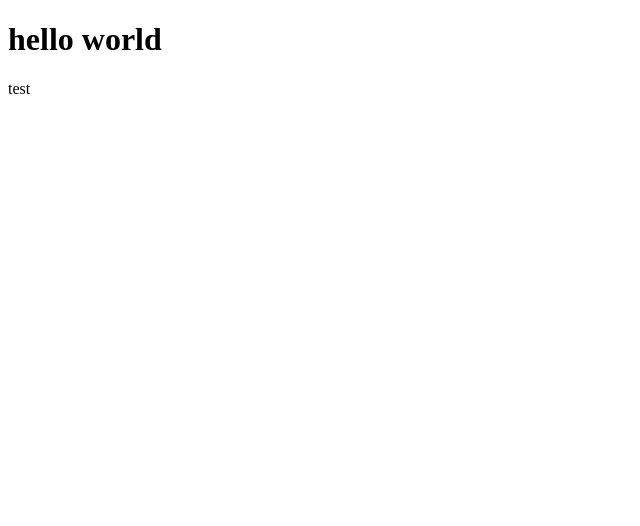
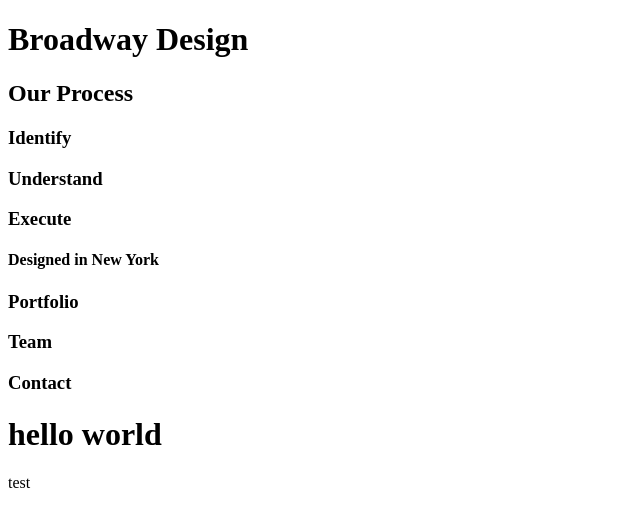
Before and after one commit to AndyMay101/broadway-design, a plain HTML site: page index.html in a window 1280 px wide. Shown: the whole page, without its empty margins (0-640 px from the left). Drawn offline with Linux system fonts and the light colour scheme.

Commit message:
index update

```diff
--- a/index.html
+++ b/index.html
@@ -2,9 +2,20 @@
 <html>
   <head>
     <meta charset="utf-8">
-    <title></title>
+    <title>Broadway design</title>
   </head>
   <body>
+    <div>
+      <h1>Broadway Design</h1>
+      <h2>Our Process</h2>
+      <h3>Identify</h3>
+      <h3>Understand</h3>
+      <h3>Execute<h3>
+      <h4>Designed in New York</h4>
+      <h3>Portfolio</h3>
+      <h3>Team</h3>
+      <h3>Contact</h3>
+    </div>
     <h1>hello world</h2>
       test
 
```
